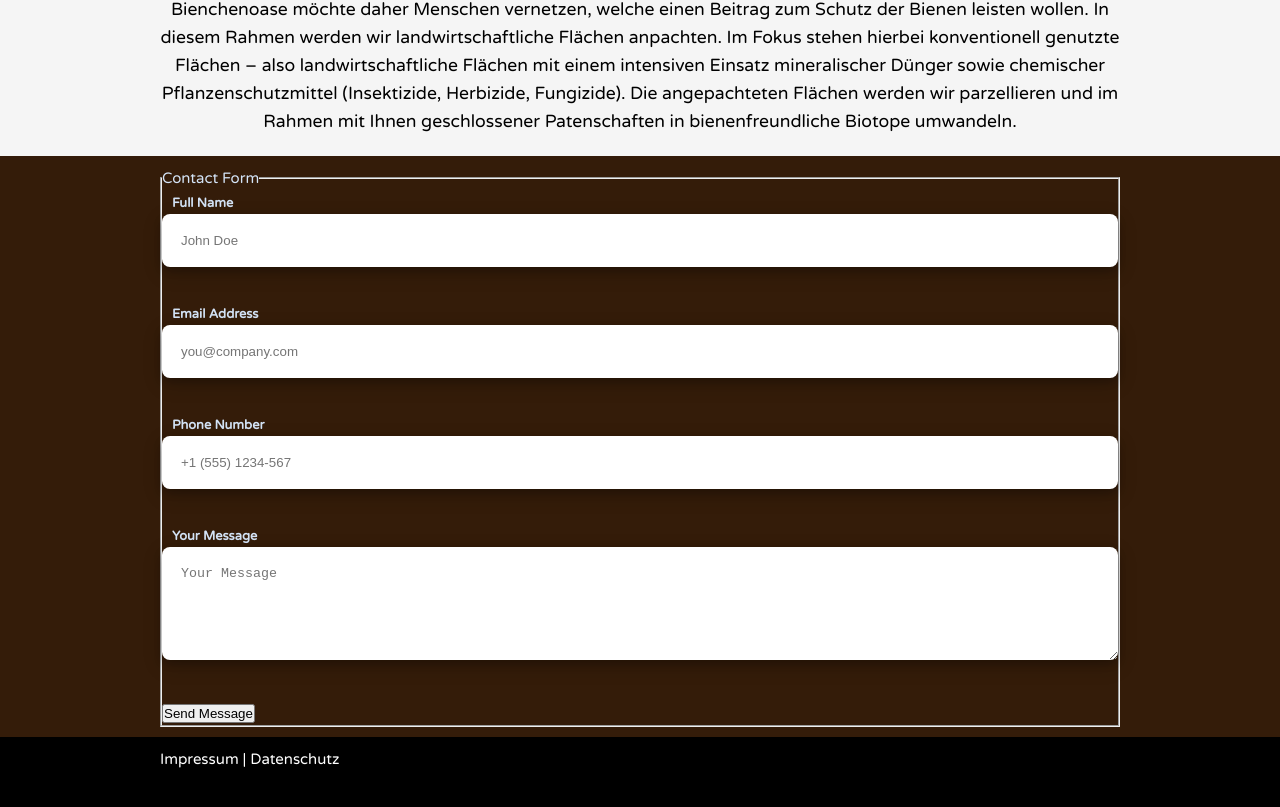
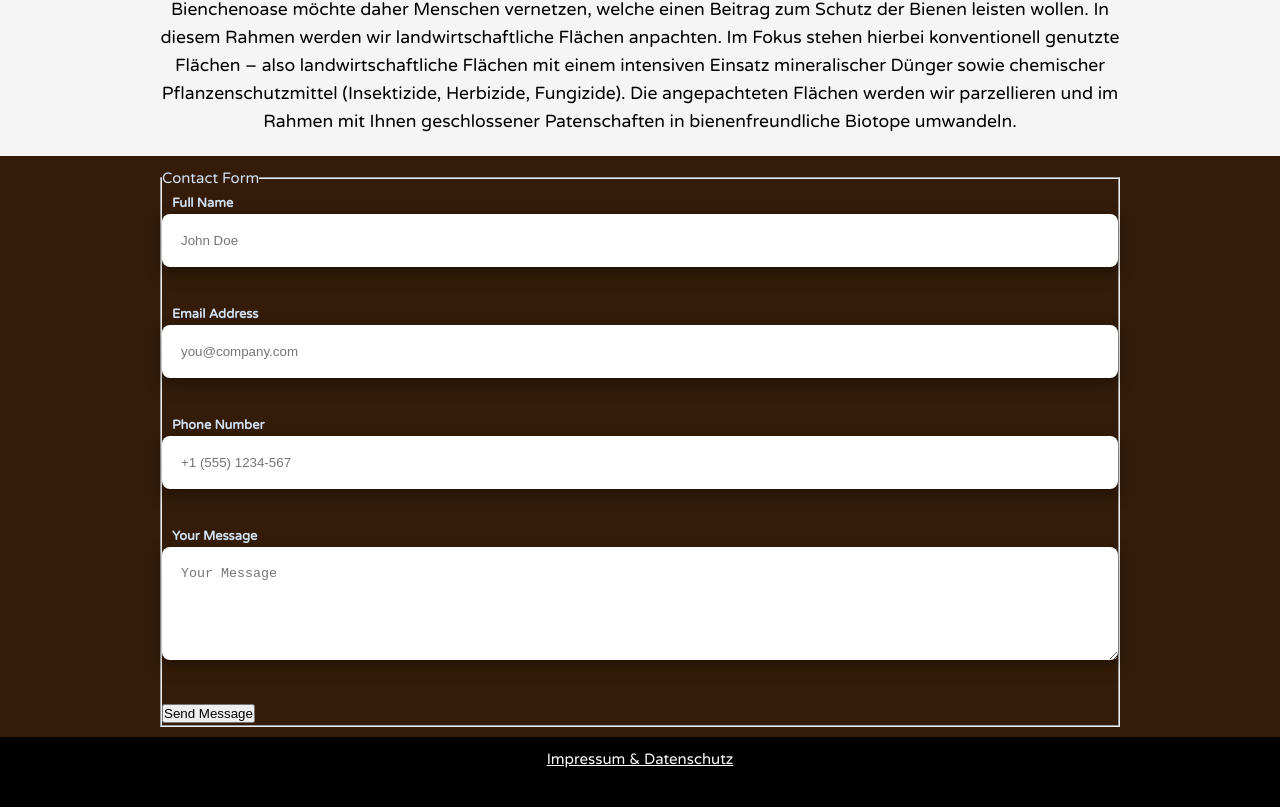
Before and after one commit to MartinGoesToSauerland/bienchen-vue, a Vue app: page / in a window 1280 px wide. Shown: the part 1119-1926 px from the top of the page. Built offline with nearby package versions, Linux system fonts and the light colour scheme.

Commit message:
Add Footer

```diff
--- a/src/components/Footer.vue
+++ b/src/components/Footer.vue
@@ -1,7 +1,7 @@
 <template>
     <footer>
-        <div class="container">
-            Impressum | Datenschutz
+        <div class="container text-center">
+            <router-link to="../impressum">Impressum & Datenschutz</router-link>
         </div>
     </footer>
 </template>
```
